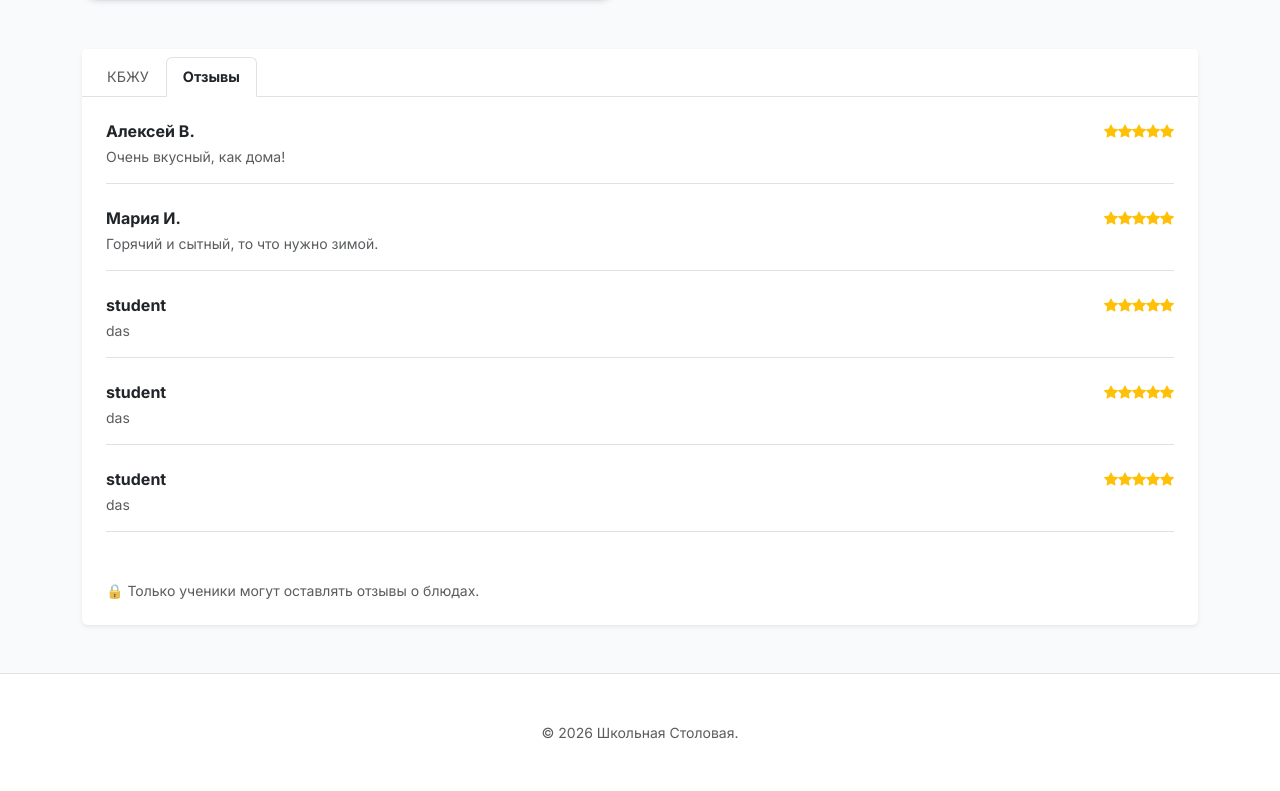
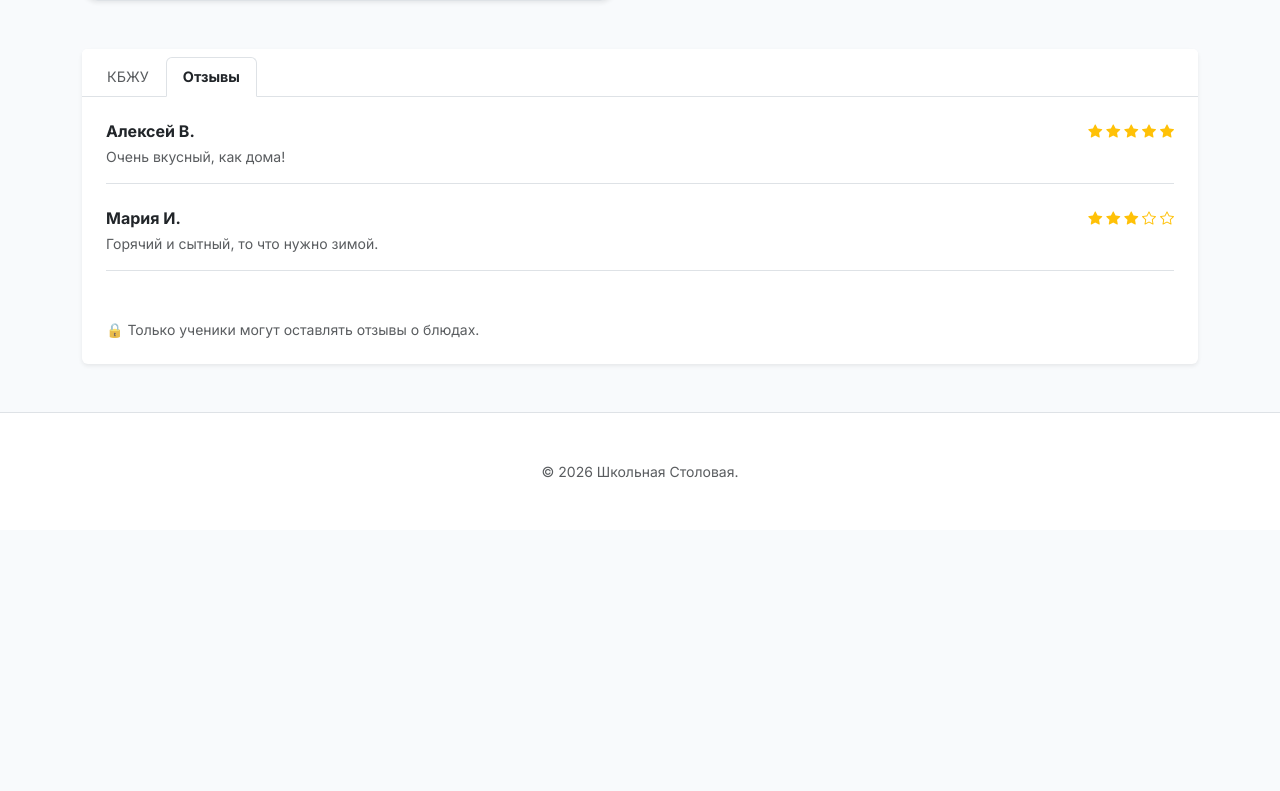
Before and after one commit to Plusha30/Ne_huhruy_muhruy, a Flask app: page /product/1 in a window 1280 px wide. Shown: the part 575-1366 px from the top of the page. After the commit the page ends 1053 px from the top, so only its background shows below. Run offline with Flask 3, Linux system fonts and the light colour scheme.

Commit message:
commentaries work from now on

```diff
--- a/promprog_prep_hackathon_zip/promprog_prep_hackathon — копия/app.py
+++ b/promprog_prep_hackathon_zip/promprog_prep_hackathon — копия/app.py
@@ -45,7 +45,7 @@ def product_detail(id):
         return render_template('404.html', **commonkwargs(getlogin(request.cookies)))
     if (request.method == 'POST'):
         data = request.form.to_dict(flat=False)
-        product_data['reviews'].append({'user': getuser(getlogin(request.cookies))["username"], "text": data['commentary'][0]})
+        product_data['reviews'].append({'user': getuser(getlogin(request.cookies))["username"], "text": data['commentary'][0], "stars": int(data['stars'][0])})
         settovar(id, product_data)
         return render_template('product.html', id=id, product=product_data, **commonkwargs(getlogin(request.cookies)))
     return render_template('product.html', id=id, product=product_data, **commonkwargs(getlogin(request.cookies)))
--- a/promprog_prep_hackathon_zip/promprog_prep_hackathon — копия/templates/product.html
+++ b/promprog_prep_hackathon_zip/promprog_prep_hackathon — копия/templates/product.html
@@ -6,7 +6,8 @@
     <!-- Хлебные крошки -->
     <nav aria-label="breadcrumb" class="mb-4">
         <ol class="breadcrumb">
-            <li class="breadcrumb-item"><a href="{{ url_for('dashboard') }}" class="text-decoration-none text-muted">Меню</a></li>
+            <li class="breadcrumb-item"><a href="{{ url_for('dashboard') }}"
+                    class="text-decoration-none text-muted">Меню</a></li>
             <li class="breadcrumb-item active">{{ product.name }}</li>
         </ol>
     </nav>
@@ -14,7 +15,8 @@
     <!-- Карточка товара -->
     <div class="row g-5 mb-5">
         <div class="col-lg-6">
-            <div class="bg-white rounded-4 border p-5 d-flex align-items-center justify-content-center shadow-sm" style="height: 400px;">
+            <div class="bg-white rounded-4 border p-5 d-flex align-items-center justify-content-center shadow-sm"
+                style="height: 400px;">
                 <i class="bi {{ product.main_icon }}" style="font-size: 10rem; color: {{ product.color }};"></i>
             </div>
         </div>
@@ -38,10 +40,12 @@
                 <div class="card-header bg-white border-bottom">
                     <ul class="nav nav-tabs card-header-tabs" role="tablist">
                         <li class="nav-item">
-                            <button class="nav-link text-muted" data-bs-toggle="tab" data-bs-target="#specs">КБЖУ</button>
+                            <button class="nav-link text-muted" data-bs-toggle="tab"
+                                data-bs-target="#specs">КБЖУ</button>
                         </li>
                         <li class="nav-item">
-                            <button class="nav-link active fw-bold text-dark" data-bs-toggle="tab" data-bs-target="#reviews">Отзывы</button>
+                            <button class="nav-link active fw-bold text-dark" data-bs-toggle="tab"
+                                data-bs-target="#reviews">Отзывы</button>
                         </li>
                     </ul>
                 </div>
@@ -51,9 +55,12 @@
                         <div class="tab-pane fade" id="specs">
                             <table class="table table-striped w-50">
                                 <tbody>
-                                {% for key, value in product.specs.items() %}
-                                <tr><td class="fw-bold">{{ key }}</td><td>{{ value }}</td></tr>
-                                {% endfor %}
+                                    {% for key, value in product.specs.items() %}
+                                    <tr>
+                                        <td class="fw-bold">{{ key }}</td>
+                                        <td>{{ value }}</td>
+                                    </tr>
+                                    {% endfor %}
                                 </tbody>
                             </table>
                         </div>
@@ -68,7 +75,12 @@
                                     <div class="d-flex justify-content-between align-items-center mb-1">
                                         <h6 class="fw-bold mb-0">{{ review.user }}</h6>
                                         <div class="text-warning small">
-                                            <i class="bi bi-star-fill"></i><i class="bi bi-star-fill"></i><i class="bi bi-star-fill"></i><i class="bi bi-star-fill"></i><i class="bi bi-star-fill"></i>
+                                            {% for i in range(0, review.stars) %}
+                                                <i class="bi bi-star-fill"></i>
+                                            {% endfor %}
+                                            {% for i in range(review.stars, 5) %}
+                                                <i class="bi bi-star"></i>
+                                            {% endfor %}
                                         </div>
                                     </div>
                                     <p class="text-muted small mb-0">{{ review.text }}</p>
@@ -93,8 +105,10 @@
                                     </div>
                                     <div class="mb-3">
                                         <label class="form-label small text-muted">Комментарий</label>
-                                        <textarea name="commentary" id="reviewText" class="form-control rounded-3" rows="3" placeholder="Вкусно или нет?" required></textarea>
+                                        <textarea name="commentary" id="reviewText" class="form-control rounded-3"
+                                            rows="3" placeholder="Вкусно или нет?" required></textarea>
                                     </div>
+                                    <input type="hidden" id="stars" name="stars" value=5>
                                     <button type="submit" class="btn btn-primary-custom btn-pill">Отправить</button>
                                 </form>
                             </div>
@@ -116,10 +130,12 @@
 
 {% block scripts %}
 <script>
+    var globstars = 5;
     function rate(stars) {
         const icons = document.querySelectorAll('.rating-input i');
+        globstars = stars;
         icons.forEach((icon, index) => {
-            if(index < stars) {
+            if (index < stars) {
                 icon.classList.remove('bi-star');
                 icon.classList.add('bi-star-fill');
             } else {
@@ -128,5 +144,8 @@
             }
         });
     }
+    document.getElementById('reviewForm').addEventListener('submit', function (e) {
+        document.getElementById('stars').value = globstars;
+    });
 </script>
 {% endblock %}
--- a/promprog_prep_hackathon_zip/promprog_prep_hackathon — копия/tovars/1.json
+++ b/promprog_prep_hackathon_zip/promprog_prep_hackathon — копия/tovars/1.json
@@ -23,24 +23,12 @@
         {
             "user": "\u0410\u043b\u0435\u043a\u0441\u0435\u0439 \u0412.",
             "text": "\u041e\u0447\u0435\u043d\u044c \u0432\u043a\u0443\u0441\u043d\u044b\u0439, \u043a\u0430\u043a \u0434\u043e\u043c\u0430!",
-            "rate": 5
+            "stars": 5
         },
         {
             "user": "\u041c\u0430\u0440\u0438\u044f \u0418.",
             "text": "\u0413\u043e\u0440\u044f\u0447\u0438\u0439 \u0438 \u0441\u044b\u0442\u043d\u044b\u0439, \u0442\u043e \u0447\u0442\u043e \u043d\u0443\u0436\u043d\u043e \u0437\u0438\u043c\u043e\u0439.",
-            "rate": 3
-        },
-        {
-            "user": "student",
-            "text": "das"
-        },
-        {
-            "user": "student",
-            "text": "das"
-        },
-        {
-            "user": "student",
-            "text": "das"
+            "stars": 3
         }
     ]
 }
```
Also changed, not shown: 1 other file.
